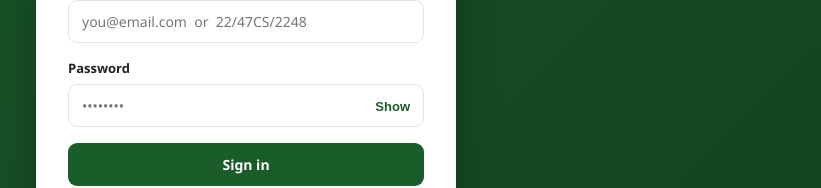
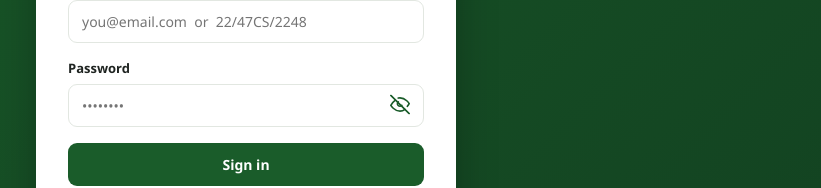
Before and after one commit to adekunle-feranmi/Kwasu-Complaint-System-, a React (Vite) app in the folder frontend/: page / in a window 1280 px wide. Shown: the part 379-567 px from the top of the page, without its empty margins (394-1215 px from the left). Built offline with nearby package versions, Linux system fonts and the light colour scheme; no server answers.

Commit message:
Add show/hide toggle icons for password input

```diff
--- a/frontend/src/components/auth/PasswordInput.jsx
+++ b/frontend/src/components/auth/PasswordInput.jsx
@@ -1,7 +1,28 @@
 import { useState } from "react";
 
-// Password field with a show/hide toggle.
-// Usage: <PasswordInput value={pw} onChange={e=>setPw(e.target.value)} placeholder="••••••••" onKeyDown={...} />
+// Open-eye icon (password visible)
+function EyeIcon() {
+  return (
+    <svg width="20" height="20" viewBox="0 0 24 24" fill="none"
+         stroke="currentColor" strokeWidth="2" strokeLinecap="round" strokeLinejoin="round">
+      <path d="M1 12s4-7 11-7 11 7 11 7-4 7-11 7-11-7-11-7z" />
+      <circle cx="12" cy="12" r="3" />
+    </svg>
+  );
+}
+
+// Eye with a slash (password hidden)
+function EyeOffIcon() {
+  return (
+    <svg width="20" height="20" viewBox="0 0 24 24" fill="none"
+         stroke="currentColor" strokeWidth="2" strokeLinecap="round" strokeLinejoin="round">
+      <path d="M17.94 17.94A10.07 10.07 0 0 1 12 20c-7 0-11-7-11-7a18.45 18.45 0 0 1 5.06-5.94M9.9 4.24A9.12 9.12 0 0 1 12 4c7 0 11 7 11 7a18.5 18.5 0 0 1-2.16 3.19m-6.72-1.07a3 3 0 1 1-4.24-4.24" />
+      <line x1="1" y1="1" x2="23" y2="23" />
+    </svg>
+  );
+}
+
+// Password field with an eye-icon show/hide toggle.
 export default function PasswordInput({ value, onChange, placeholder = "••••••••", onKeyDown, disabled }) {
   const [show, setShow] = useState(false);
   return (
@@ -21,7 +42,7 @@ export default function PasswordInput({ value, onChange, placeholder = "••
         aria-label={show ? "Hide password" : "Show password"}
         tabIndex={-1}
       >
-        {show ? "Hide" : "Show"}
+        {show ? <EyeIcon /> : <EyeOffIcon />}
       </button>
     </div>
   );
```
